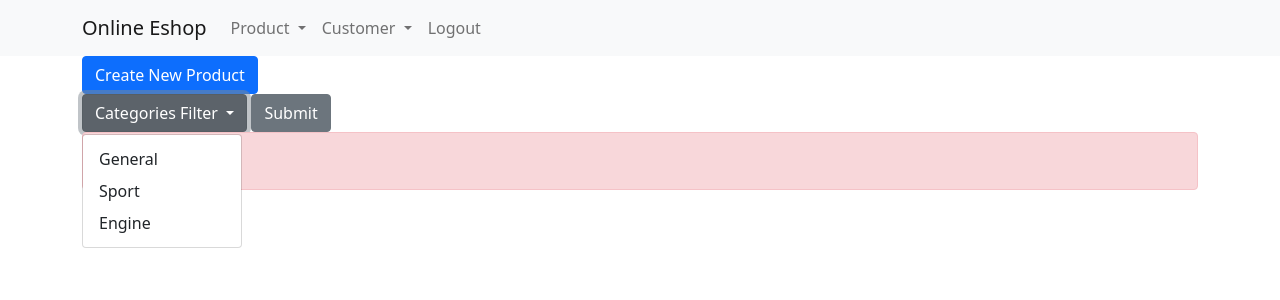
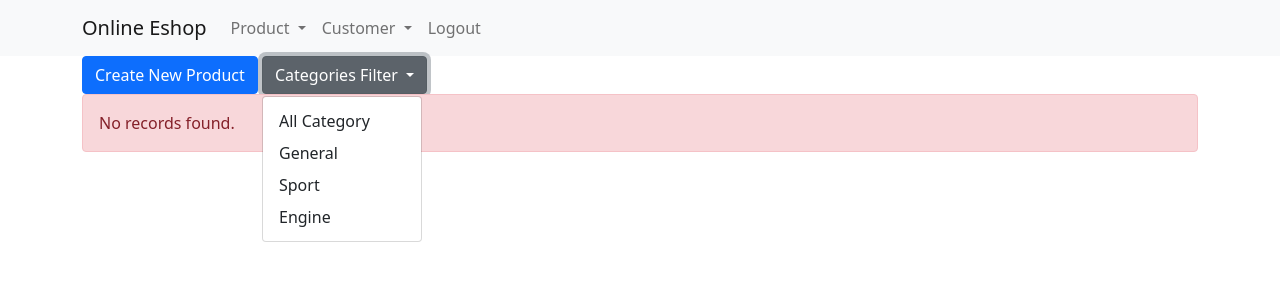
Before and after one commit to ZackYap107/eshop, a PHP site: page /readProducts.php in a window 1280 px wide, after a click on "Categories Filter". Shown: the top 300 px of the page. Run offline with PHP 8.4, Linux system fonts and the light colour scheme; the visitor is signed in with stand-in values (Sample User, id 1); data that the repository does not hold is empty.

Commit message:
correct display product id

```diff
--- a/eshop/dropdown_category.php
+++ b/eshop/dropdown_category.php
@@ -12,23 +12,60 @@
 
     <div class="dropdown">
         <tr>
+            <td>
+                <?php
+                echo "<a href='create.php' class='btn btn-primary m-b-1em '>Create New Product</a>";
+                ?>
+            </td>
             <td></td>
             <td>
                 <button class="btn btn-secondary dropdown-toggle" type="button" id="dropdownMenuButton1" data-bs-toggle="dropdown" aria-expanded="false">
                     Categories Filter
                 </button>
                 <ul class="dropdown-menu" aria-labelledby="dropdownMenuButton1">
-                    <li><a class="dropdown-item" href="#">General</a></li>
-                    <li><a class="dropdown-item" href="#">Sport</a></li>
-                    <li><a class="dropdown-item" href="#">Engine</a></li>
+                    <li><a class="dropdown-item" href="readProducts.php">All Category</a></li>
+                    <li><a class="dropdown-item" href="#" value="1">General</a></li>
+                    <li><a class="dropdown-item" href="#" value="2">Sport</a></li>
+                    <li><a class="dropdown-item" href="#" value="3">Engine</a></li>
                 </ul>
-
-
-                <input type='submit' value='Submit' class='btn btn-secondary' />
             </td>
         </tr>
     </div>
 
+    <?php
+    /*
+    if ($_POST) {
+        try {
+            $query = "SELECT products.id, products.name, category, description, price, promotion_price, manufacture_date, expired_date, categories.id, categories.name as cname FROM products INNER JOIN categories ON products.category = categories.id ORDER BY products.id DESC";
+            $stmt = $con->prepare($query);
+            $stmt->execute();
+            $num = $stmt->rowCount();
+        }
+        catch (PDOException $exception) {
+            die('ERROR: ' . $exception->getMessage());
+        }
+    }
+
+    //?>
+
+    <form action="<?php echo htmlspecialchars($_SERVER["PHP_SELF"] . "?category={$category}"); ?>" method="POST">
+        <table class='table table-hover table-responsive table-bordered'>
+            <tr>
+                <td>Name</td>
+                <td><input type='text' name='name' value="" class='form-control' /></td>
+            </tr>
+            <tr>
+                <td>category</td>
+                <td><input type='text' name='category' value="" class='form-control' /></td>
+            </tr>
+            <tr>
+                <td>Description</td>
+                <td><textarea name='description' class='form-control'></textarea></td>
+            </tr>
+
+        </table>
+    </form> */
+    ?>
 </body>
 
 </html>
--- a/eshop/readProducts.php
+++ b/eshop/readProducts.php
@@ -24,7 +24,7 @@ include 'config/nav.php';
         // delete message prompt will be here
 
         // select all data
-        $query = "SELECT products.id, products.name, category, description, price, promotion_price, manufacture_date, expired_date, categories.id, categories.name as cname FROM products INNER JOIN categories ON products.category = categories.id ORDER BY products.id DESC";
+        $query = "SELECT products.id as id, products.name, category, description, price, promotion_price, manufacture_date, expired_date, categories.id as cid, categories.name as cname FROM products INNER JOIN categories ON products.category = categories.id ORDER BY products.id ASC";
         $stmt = $con->prepare($query);
         $stmt->execute();
 
@@ -32,8 +32,6 @@ include 'config/nav.php';
         $num = $stmt->rowCount();
 
         // link to create record form
-
-        echo "<a href='create.php' class='btn btn-primary m-b-1em '>Create New Product</a>";
         include 'dropdown_category.php';
 
         //check if more than 0 record found
--- a/eshop/update.php
+++ b/eshop/update.php
@@ -146,7 +146,7 @@
 
 
         <!--we have our html form here where new record information can be updated-->
-        <form action="<?php echo htmlspecialchars($_SERVER["PHP_SELF"] . "?id={$id}"); ?>" method="post">
+        <form action="<?php echo htmlspecialchars($_SERVER["PHP_SELF"] . "?id={$id}"); ?>" method="POST">
             <table class='table table-hover table-responsive table-bordered'>
                 <tr>
                     <td>Name</td>
```
